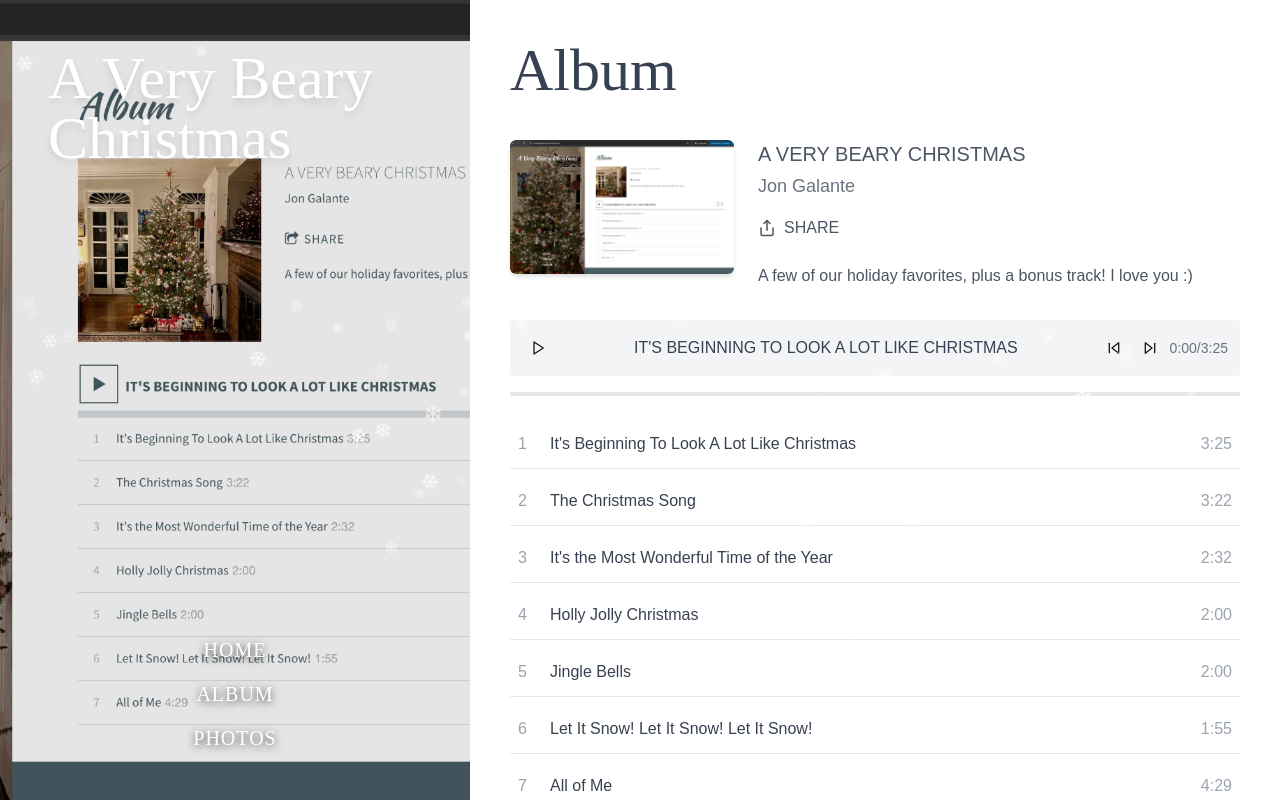
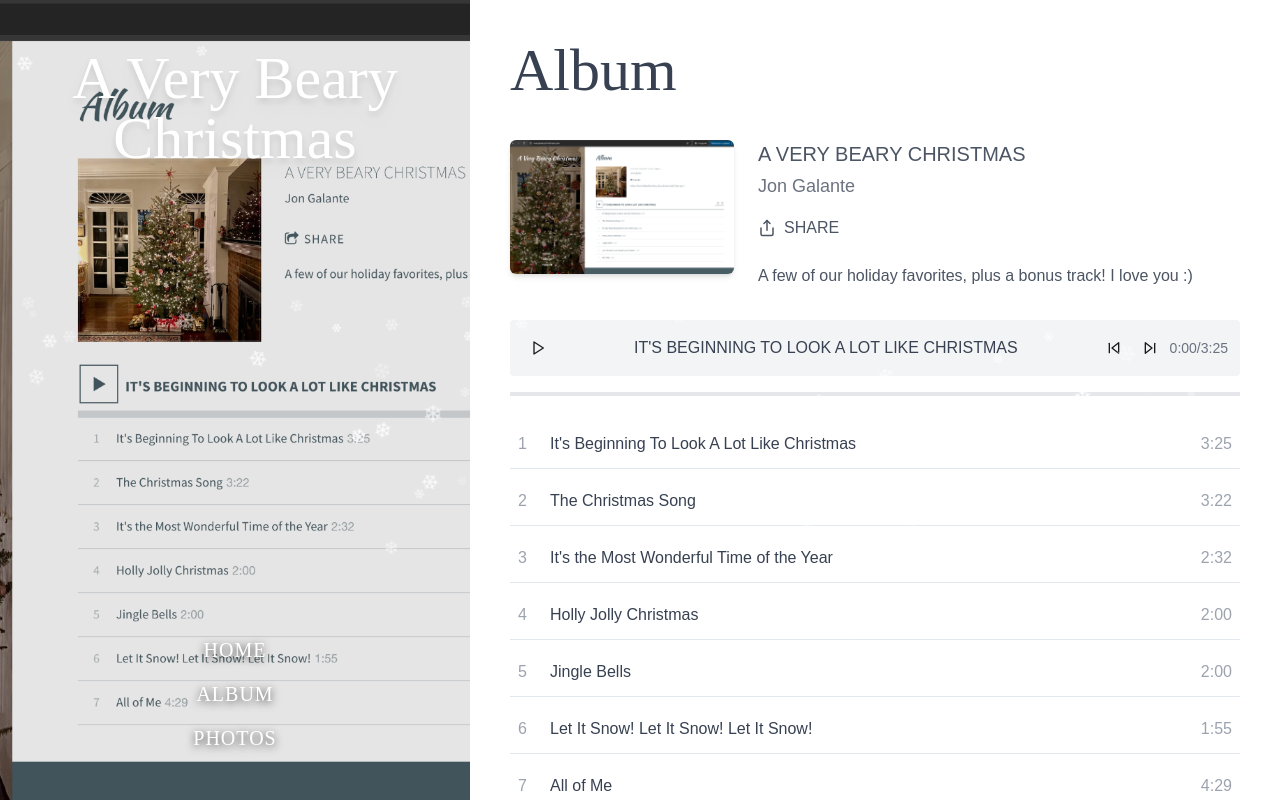
Before and after one commit to jonmgalante/a-very-beary-christmas, a React (Vite) app: page / in a window 1280 px wide. Built offline with nearby package versions, Linux system fonts and the light colour scheme.

Commit message:
Center header text
Center the 'A Very Beary Christmas' header text in the sidebar.

```diff
--- a/src/components/Sidebar.tsx
+++ b/src/components/Sidebar.tsx
@@ -12,9 +12,9 @@ export const Sidebar: React.FC = () => {
         }}
       >
         <div className="absolute inset-0 bg-black bg-opacity-10 flex flex-col justify-between h-full">
-          {/* Title */}
-          <div className="p-6 md:p-12">
-            <h1 className="text-4xl md:text-6xl font-kaushan text-white drop-shadow-lg leading-tight">
+          {/* Title - now centered */}
+          <div className="p-6 md:p-12 text-center">
+            <h1 className="text-4xl md:text-6xl font-kaushan text-white drop-shadow-lg leading-tight inline-block">
               A Very Beary Christmas
             </h1>
           </div>
```
